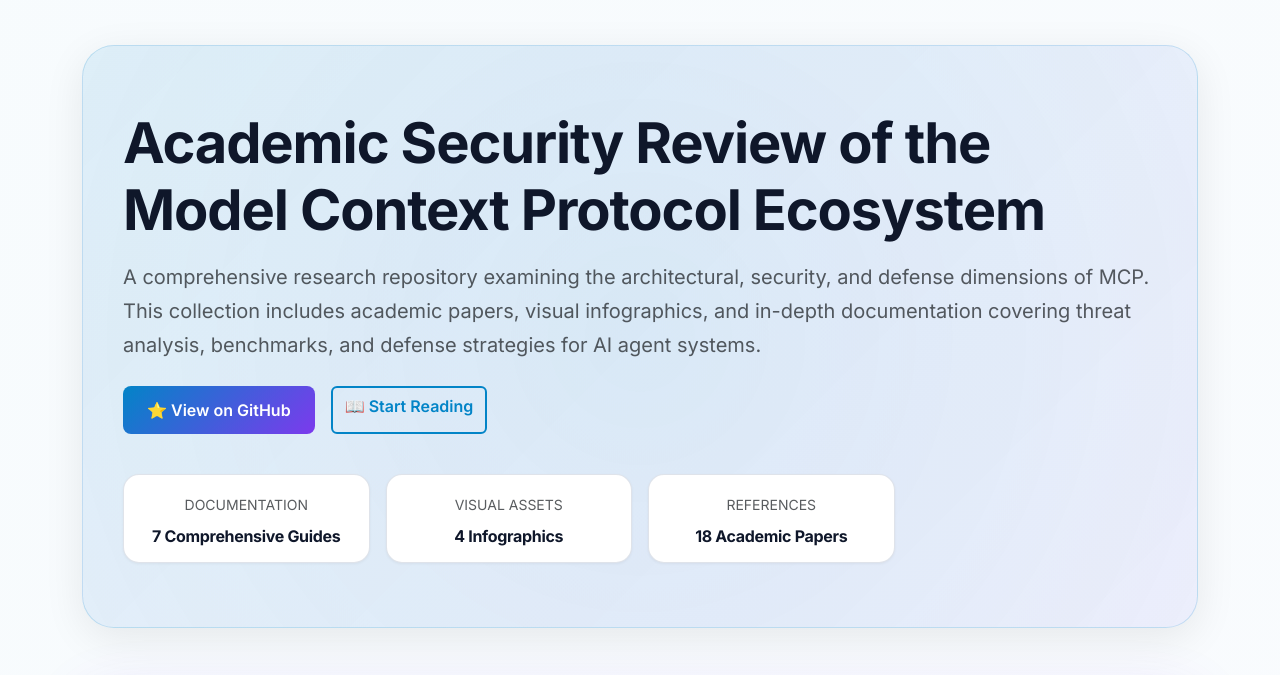
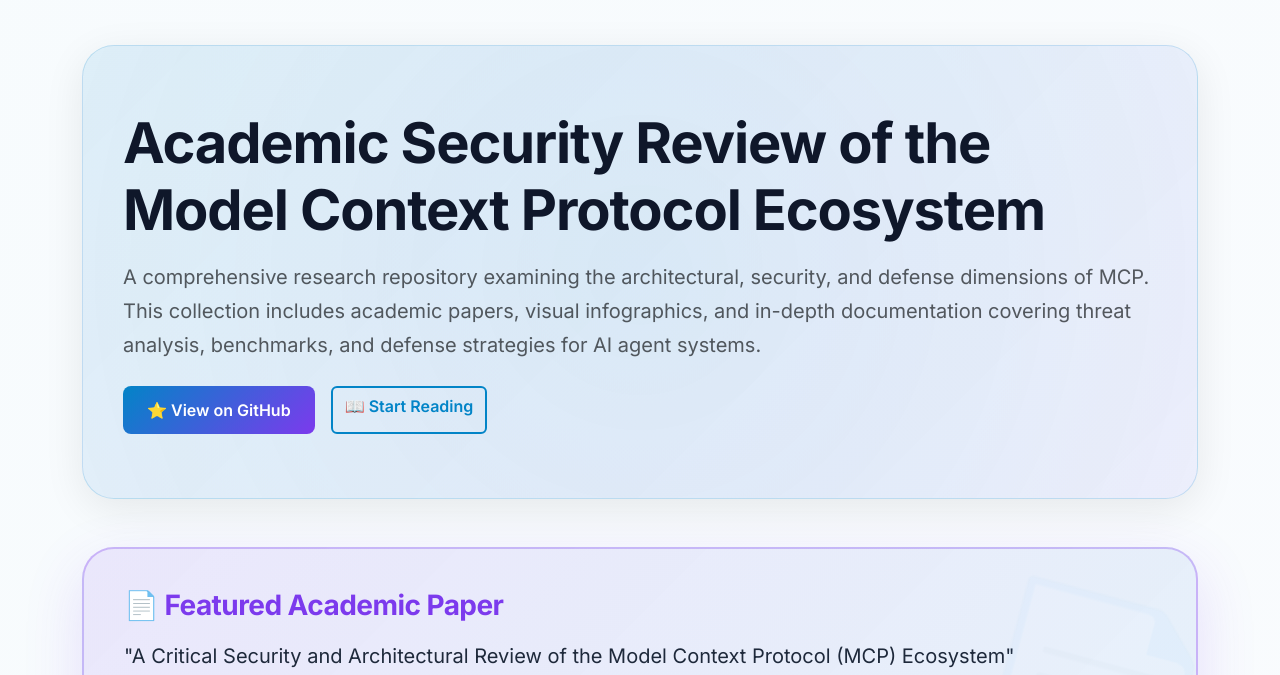
Before and after one commit to yusufarbc/mcp-agentic-ai-security, a plain HTML site: page website/index.html in a window 1280 px wide. Shown: the part 64-739 px from the top of the page. Drawn offline with Linux system fonts and the light colour scheme.

```diff
--- a/website/index.html
+++ b/website/index.html
@@ -60,34 +60,6 @@
                 <a href="overview.html" class="btn btn-outline-primary">
                     📖 Start Reading
                 </a>
-            </div>
-
-            <!-- Meta Cards -->
-            <div class="row g-3 mt-4">
-                <div class="col-md-3 col-sm-6">
-                    <div class="card text-center h-100">
-                        <div class="card-body">
-                            <small class="text-muted text-uppercase">Documentation</small>
-                            <h6 class="mt-2 mb-0">7 Comprehensive Guides</h6>
-                        </div>
-                    </div>
-                </div>
-                <div class="col-md-3 col-sm-6">
-                    <div class="card text-center h-100">
-                        <div class="card-body">
-                            <small class="text-muted text-uppercase">Visual Assets</small>
-                            <h6 class="mt-2 mb-0">4 Infographics</h6>
-                        </div>
-                    </div>
-                </div>
-                <div class="col-md-3 col-sm-6">
-                    <div class="card text-center h-100">
-                        <div class="card-body">
-                            <small class="text-muted text-uppercase">References</small>
-                            <h6 class="mt-2 mb-0">18 Academic Papers</h6>
-                        </div>
-                    </div>
-                </div>
             </div>
         </section>
 
```
Also changed, not shown: website/literature-review.html (+9 -2 lines), 1 other file.
